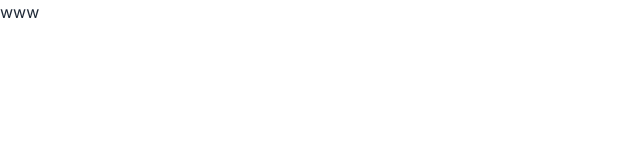
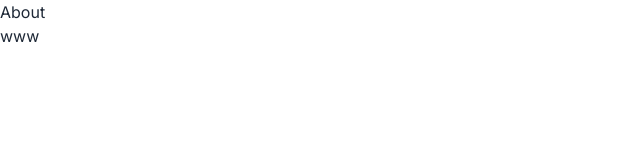
Before and after one commit to jimmg35/jimmg35.github.io, a Next.js app: page / in a window 1280 px wide. Shown: the top 160 px of the page, without its empty margins (0-640 px from the left). Built offline with nearby package versions, Linux system fonts and the light colour scheme.

Commit message:
feat: lint

```diff
--- a/next.config.js
+++ b/next.config.js
@@ -1,7 +1,7 @@
 /** @type {import('next').NextConfig} */
 const nextConfig = {
   trailingSlash: true,
-  output: "export",
-};
+  output: 'export'
+}
 
-module.exports = nextConfig;
+module.exports = nextConfig
--- a/postcss.config.js
+++ b/postcss.config.js
@@ -1,6 +1,6 @@
 module.exports = {
   plugins: {
     tailwindcss: {},
-    autoprefixer: {},
-  },
+    autoprefixer: {}
+  }
 }
--- a/src/app/about/page.tsx
+++ b/src/app/about/page.tsx
@@ -1,9 +1,9 @@
-import Image from "next/image";
+import React from 'react'
 
 export default function About() {
   return (
     <main>
       <p>About</p>
     </main>
-  );
+  )
 }
--- a/src/app/layout.tsx
+++ b/src/app/layout.tsx
@@ -1,37 +1,32 @@
-"use client";
-import "./globals.css";
-import type { Metadata } from "next";
-import { Inter } from "next/font/google";
-import { useState } from "react";
+'use client'
 
-const inter = Inter({ subsets: ["latin"] });
+import React, { useState } from 'react'
+import { Inter } from 'next/font/google'
+import './globals.css'
 
-// export const metadata: Metadata = {
-//   title: "I'm Jim. 👏",
-//   description: "Generated by create next app",
-// };
+const inter = Inter({ subsets: ['latin'] })
 
 export default function RootLayout({
-  children,
+  children
 }: {
-  children: React.ReactNode;
+  children: React.ReactNode
 }) {
-  const [theme, settheme] = useState("light");
+  const [theme, settheme] = useState('light')
   return (
     <html lang="en" data-theme={theme}>
       <head>
-        <title>I'm Jim. 👏</title>
+        <title>My name is Jim. 👏</title>
       </head>
       <body className={inter.className}>
         {children}
         <div
           onClick={() => {
-            settheme("dark");
+            settheme('dark')
           }}
         >
           www
         </div>
       </body>
     </html>
-  );
+  )
 }
--- a/src/app/page.tsx
+++ b/src/app/page.tsx
@@ -1,11 +1,9 @@
-import Image from "next/image";
+import React from 'react'
 
 export default function Home() {
   return (
     <main>
-      {/* <button className="inline-block cursor-pointer rounded-md px-4 py-3 text-center text-sm font-semibold uppercase text-white transition duration-200 ease-in-out hover:bg-gray-900">
-        Button
-      </button> */}
+      <p>About</p>
     </main>
-  );
+  )
 }
--- a/tailwind.config.ts
+++ b/tailwind.config.ts
@@ -1,15 +1,15 @@
-import type { Config } from "tailwindcss";
+import type { Config } from 'tailwindcss'
 
 const config: Config = {
   content: [
-    "./src/pages/**/*.{js,ts,jsx,tsx,mdx}",
-    "./src/components/**/*.{js,ts,jsx,tsx,mdx}",
-    "./src/app/**/*.{js,ts,jsx,tsx,mdx}",
+    './src/pages/**/*.{js,ts,jsx,tsx,mdx}',
+    './src/components/**/*.{js,ts,jsx,tsx,mdx}',
+    './src/app/**/*.{js,ts,jsx,tsx,mdx}'
   ],
-  plugins: [require("daisyui")],
+  plugins: [require('daisyui')],
   // daisyUI config (optional - here are the default values)
   daisyui: {
-    themes: ["light", "dark", "cupcake"],
-  },
-};
-export default config;
+    themes: ['light', 'dark', 'cupcake']
+  }
+}
+export default config
```
Also changed, not shown: package.json (+7 -2 lines), .eslintrc.json, .prettierrc.js (added), 1 other file (tests, documents, lock files or other folders).
